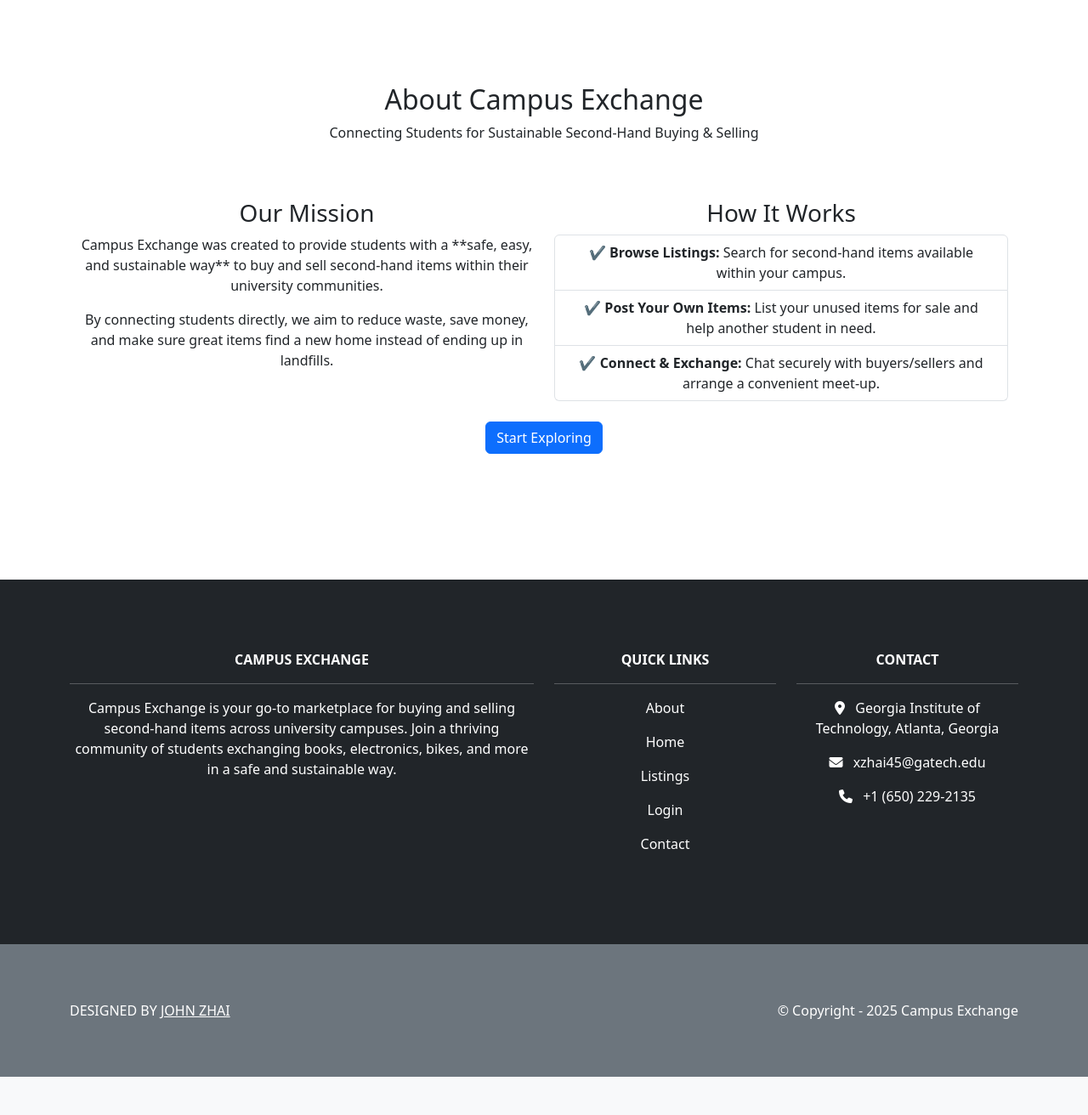
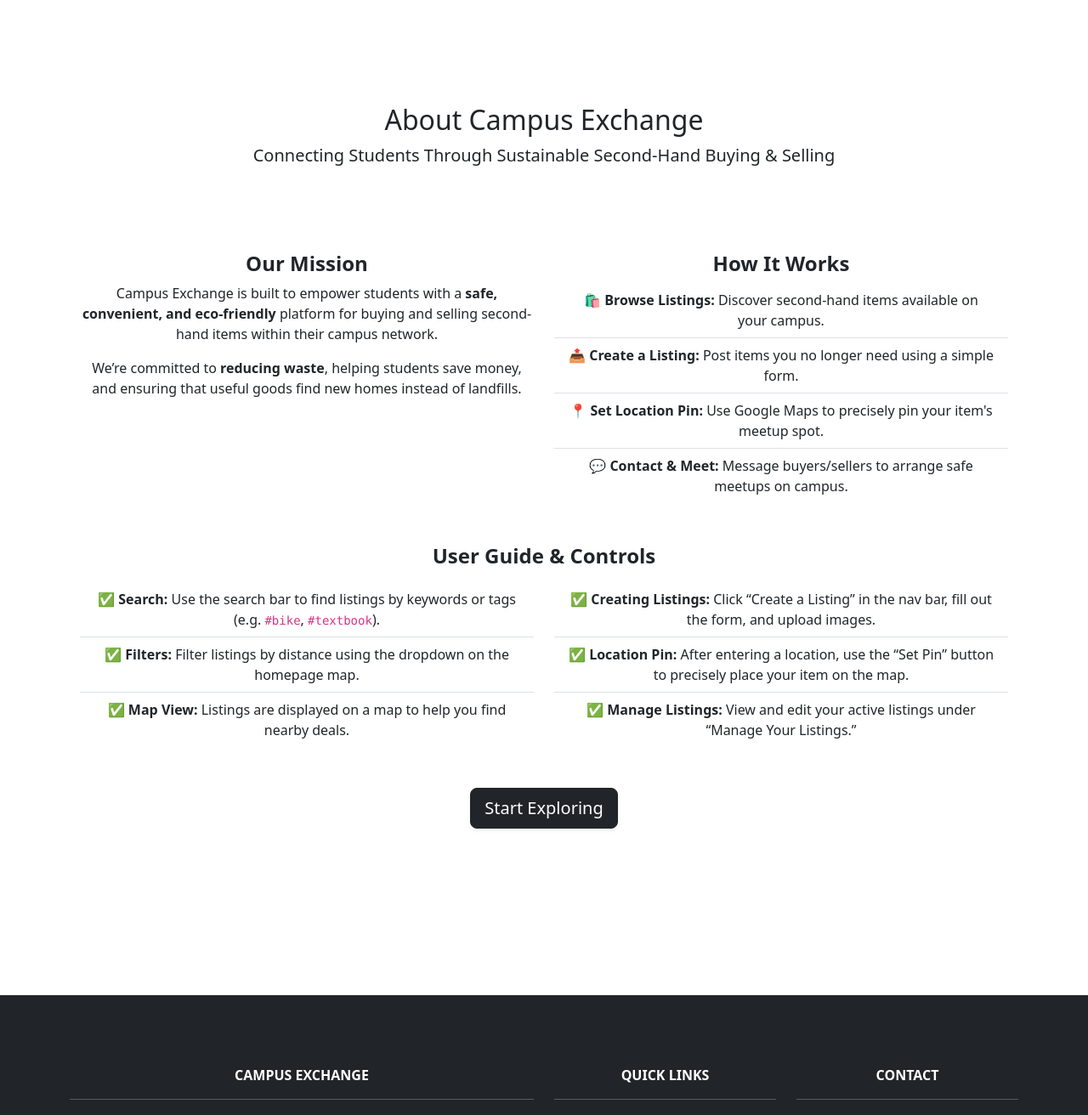
Before and after one commit to xzhai45/campus_exchange_web_deployment, a Django app: page /about in a window 1280 px wide. Shown: the part 163-1475 px from the top of the page at 85% size. Before the commit the page ends 1430 px from the top, so only its background shows below. Run offline with Django 5.2, Linux system fonts and the light colour scheme; some libraries are stand-ins or nearby versions.

Commit message:
About, manage icon, listing number display update

```diff
--- a/home/templates/home/about.html
+++ b/home/templates/home/about.html
@@ -2,30 +2,58 @@
 
 {% block content %}
 <div class="text-center">
-  <h2>About Campus Exchange</h2>
-  <p>Connecting Students for Sustainable Second-Hand Buying & Selling</p>
+  <h2 class="mt-4">About Campus Exchange</h2>
+  <p class="lead">Connecting Students Through Sustainable Second-Hand Buying & Selling</p>
 </div>
 
-<div class="container">
-  <div class="row">
+<div class="container mt-5">
+  <div class="row mb-5">
     <div class="col-md-6">
-      <h3>Our Mission</h3>
-      <p>Campus Exchange was created to provide students with a **safe, easy, and sustainable way** to buy and sell second-hand items within their university communities.</p>
-      <p>By connecting students directly, we aim to reduce waste, save money, and make sure great items find a new home instead of ending up in landfills.</p>
+      <h4 class="fw-bold">Our Mission</h4>
+      <p>
+        Campus Exchange is built to empower students with a <strong>safe, convenient, and eco-friendly</strong> platform for buying and selling second-hand items within their campus network.
+      </p>
+      <p>
+        We’re committed to <strong>reducing waste</strong>, helping students save money, and ensuring that useful goods find new homes instead of landfills.
+      </p>
     </div>
     <div class="col-md-6">
-      <h3>How It Works</h3>
-      <ul class="list-group">
-        <li class="list-group-item">✔ <strong>Browse Listings:</strong> Search for second-hand items available within your campus.</li>
-        <li class="list-group-item">✔ <strong>Post Your Own Items:</strong> List your unused items for sale and help another student in need.</li>
-        <li class="list-group-item">✔ <strong>Connect & Exchange:</strong> Chat securely with buyers/sellers and arrange a convenient meet-up.</li>
+      <h4 class="fw-bold">How It Works</h4>
+      <ul class="list-group list-group-flush">
+        <li class="list-group-item">🛍️ <strong>Browse Listings:</strong> Discover second-hand items available on your campus.</li>
+        <li class="list-group-item">📤 <strong>Create a Listing:</strong> Post items you no longer need using a simple form.</li>
+        <li class="list-group-item">📍 <strong>Set Location Pin:</strong> Use Google Maps to precisely pin your item's meetup spot.</li>
+        <li class="list-group-item">💬 <strong>Contact & Meet:</strong> Message buyers/sellers to arrange safe meetups on campus.</li>
       </ul>
     </div>
   </div>
 
-  <div class="text-center mt-4">
-    <a href="{% url 'listings.index' %}" class="btn btn-primary">Start Exploring</a>
+  <!-- ✨ User Guidance Section -->
+  <div class="row mb-5">
+    <div class="col-md-12">
+      <h4 class="fw-bold text-center mb-3">User Guide & Controls</h4>
+      <div class="row">
+        <div class="col-md-6">
+          <ul class="list-group list-group-flush">
+            <li class="list-group-item">✅ <strong>Search:</strong> Use the search bar to find listings by keywords or tags (e.g. <code>#bike</code>, <code>#textbook</code>).</li>
+            <li class="list-group-item">✅ <strong>Filters:</strong> Filter listings by distance using the dropdown on the homepage map.</li>
+            <li class="list-group-item">✅ <strong>Map View:</strong> Listings are displayed on a map to help you find nearby deals.</li>
+          </ul>
+        </div>
+        <div class="col-md-6">
+          <ul class="list-group list-group-flush">
+            <li class="list-group-item">✅ <strong>Creating Listings:</strong> Click “Create a Listing” in the nav bar, fill out the form, and upload images.</li>
+            <li class="list-group-item">✅ <strong>Location Pin:</strong> After entering a location, use the “Set Pin” button to precisely place your item on the map.</li>
+            <li class="list-group-item">✅ <strong>Manage Listings:</strong> View and edit your active listings under “Manage Your Listings.”</li>
+          </ul>
+        </div>
+      </div>
+    </div>
+  </div>
 
+  <!-- CTA -->
+  <div class="text-center mt-4 mb-5">
+    <a href="{% url 'listings.index' %}" class="btn btn-dark btn-lg shadow-sm">Start Exploring</a>
   </div>
 </div>
 {% endblock %}
--- a/listings/templates/listings/index.html
+++ b/listings/templates/listings/index.html
@@ -66,7 +66,9 @@
     </div>
     {% if user.is_authenticated %}
     <div class="text-center mt-4">
-        <a href="{% url 'my_listings' %}" class="btn btn-primary">Manage Your Listings</a>
+      <a href="{% url 'my_listings' %}" class="btn btn-dark px-2 py-1">
+        Manage Your Listings
+      </a>
     </div>
     {% endif %}
     <!-- Clean & Compact Pagination -->
--- a/listings/views.py
+++ b/listings/views.py
@@ -51,8 +51,8 @@ def index(request):
             Q(tags__icontains=search_query)
         )
 
-    # 🔹 Paginate the listings: 16 per page
-    paginator = Paginator(listings, 16)
+    # 12 listings per page
+    paginator = Paginator(listings, 12)
     page_number = request.GET.get('page')
     page_obj = paginator.get_page(page_number)
 
```
Also changed, not shown: 4 other files.
